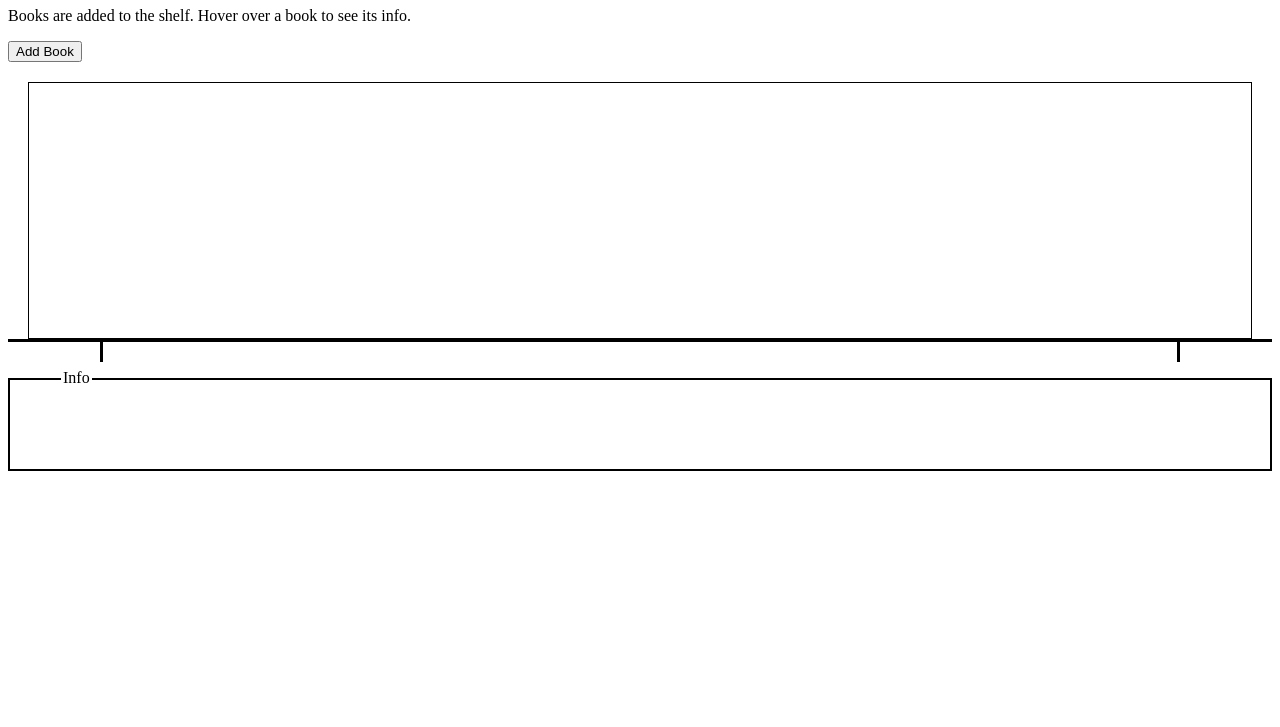
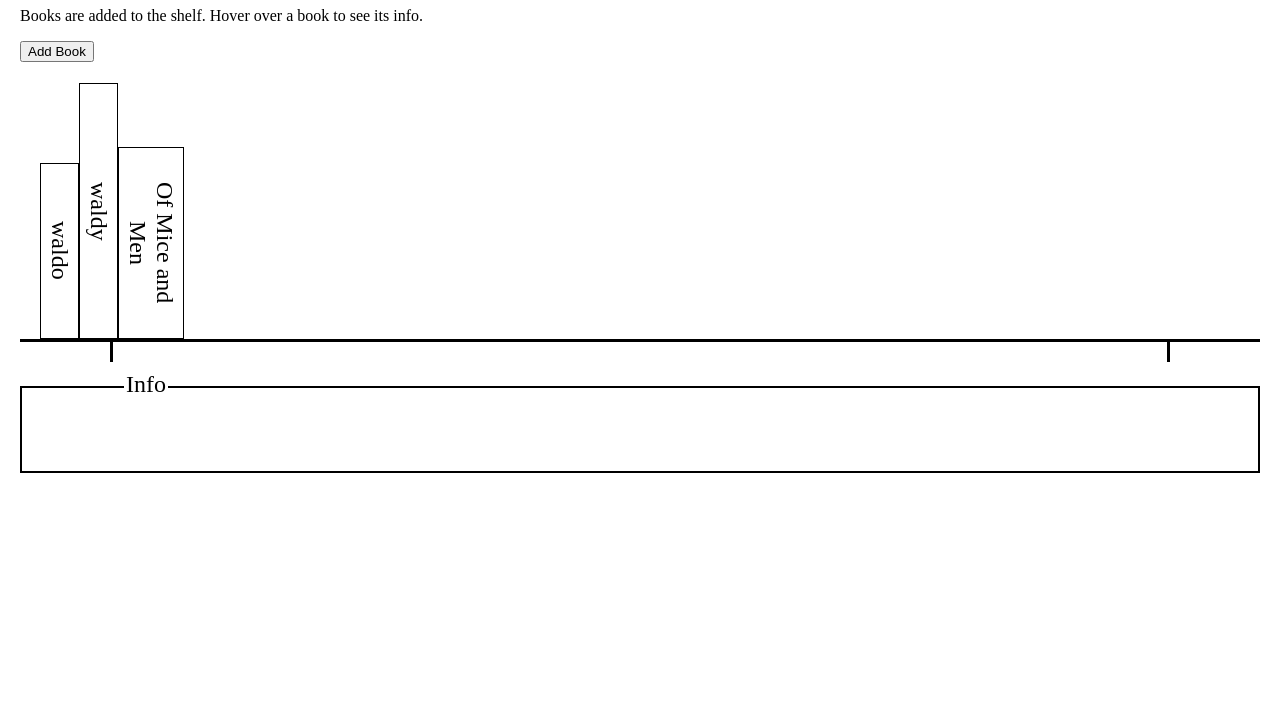
Before and after one commit to reisntea/odin-library, a plain HTML site: page index.html in a window 1280 px wide. Shown: the part 73-800 px from the top of the page. Drawn offline with Linux system fonts and the light colour scheme.

Commit message:
Add function to display books and event on hover
Added a function that displays all the books on the shelf. Also added an
event on mouseover that displays the info in the box.

```diff
--- a/index.html
+++ b/index.html
@@ -13,7 +13,8 @@
     <button>Add Book</button>
 
     <div id="book-container">
-        <div id="books"></div>
+        <div id="books">
+        </div>
         <div id="shelf-design">
             <div id="shelf-top"></div>
             <div id="shelf-bottom"></div>
@@ -24,7 +25,9 @@
         <section class="info-border">
             <div>
                 <div class="info-title">Info</div>
-                <div class="info-contents"></div>
+                <div id="info-contents">
+                    <p id="info-text"></p>
+                </div>
             </div>
         </section>
     </div>
--- a/script.js
+++ b/script.js
@@ -1,4 +1,6 @@
 const myLibrary = [];
+const bookshelf = document.querySelector("#books");
+const infoText = document.querySelector("#info-text");
 
 function Book(title, author, pages, read) {
     if (!new.target) {
@@ -26,12 +28,48 @@ function addBookToLibrary (title, author, pages, read) {
 
 addBookToLibrary("waldo", "some guy", 290, false);
 addBookToLibrary("waldy", "some guy", 20, true);
+addBookToLibrary("Of Mice and Men", "some guy", 400, false);
 
-console.log(myLibrary[0]);
-console.log(myLibrary[0].id);
-console.log(myLibrary[1]);
-console.log(myLibrary[1].id);
+updateLibraryDisplay();
 
 function updateLibraryDisplay () {
+    let bookWidth = 0;
+    for (Book of myLibrary) {
+        const book = document.createElement("div");
+        const bookTitle = document.createElement("p");
 
+        if (Book.pages / 100 < 1.5) {
+            bookWidth = 1.5;
+        } else if (Book.pages / 100 > 7) {
+            bookWidth = 7;
+        } else {
+            bookWidth = Book.pages / 100;
+        }
+
+
+        book.setAttribute("class", "book");
+        book.style.minWidth = `${bookWidth}%`;
+        book.style.height = Math.floor(Math.random() * (100 - 60) + 55) + "%";
+        book.setAttribute("data-id", `${Book.id}`);
+
+        bookTitle.textContent = Book.title;
+
+        book.appendChild(bookTitle);
+        bookshelf.appendChild(book);
+    }
 }
+
+let currentId = 0;
+let text = "";
+
+document.querySelector('#books').addEventListener('mouseover', (event) => {
+  if (event.target.matches('.book') && currentId != event.target.getAttribute('data-id')) {
+    console.log('Element hovered via delegation:', event.target.getAttribute('data-id'));
+
+    currentId = event.target.getAttribute('data-id');
+    text = myLibrary.find(({id}) => id === event.target.getAttribute('data-id')).info();
+    console.log(text);
+
+    infoText.textContent = text;
+  }
+});
--- a/styles.css
+++ b/styles.css
@@ -1,3 +1,7 @@
+body {
+    margin: 20px;
+}
+
 #book-container {
     margin: 0;
     padding: 0;
@@ -11,10 +15,34 @@
 #books {
     margin: 20px 20px 0px 20px;
     height: auto;
-    border: 1px solid black;
+    height: 250px;
     flex-grow: 1;
 
     display: flex;
+    align-items: end;
+}
+
+.book {
+    border: 1px solid black;
+    margin: 0;
+    padding: 10px 0px 10px 0px;
+    max-height: 100%;
+    min-height: 60%;
+    writing-mode: vertical-rl;
+    font-size: 24px;
+    text-align: center;
+
+    display: flex;
+    align-items: center;
+    justify-content: center;
+}
+
+.book p {
+    margin: 5px;
+    overflow-wrap: break-word;
+    hyphens: auto;
+    word-spacing: 20%;
+    pointer-events: none;
 }
 
 #shelf-top {
@@ -33,10 +61,11 @@
 #info-container section {
     border: 2px solid black;
     margin-top: 1em;
+    font-size: 1.5em;
 }
 
 .info-border > div {
-    padding: 0 3px;
+    padding: 0 30px;
     height: 100px;
     margin-top: -0.7em;
 
@@ -47,3 +76,7 @@
     padding: 0 2px;
     margin-left: 3em;
 }
+
+#info-text {
+    margin-top: 10px;
+}
```
